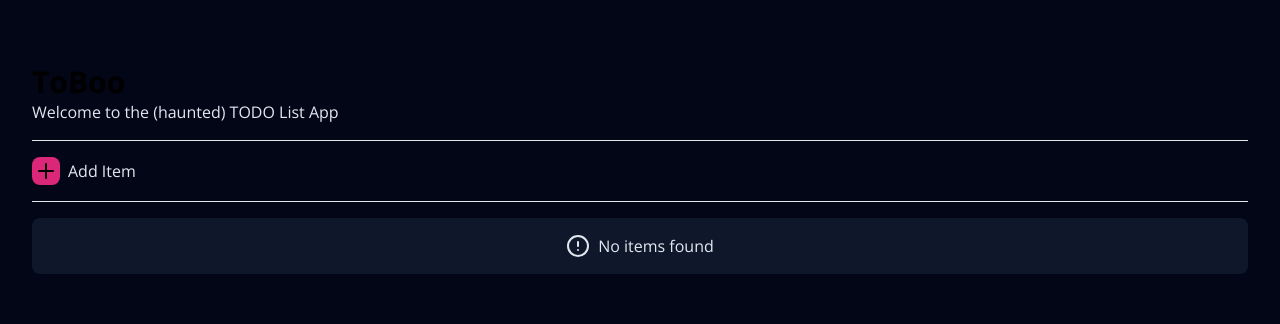
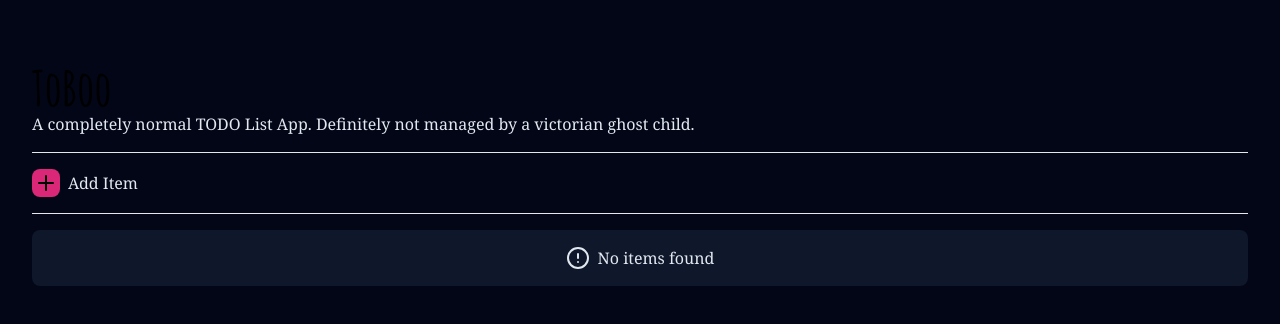
Before and after one commit to pawap90/haunted-todo-list, a React (Vite) app: page / in a window 1280 px wide. Shown: the top 324 px of the page. Built offline with nearby package versions, Linux system fonts and the light colour scheme.

Commit message:
update fonts

```diff
--- a/src/App.tsx
+++ b/src/App.tsx
@@ -11,8 +11,8 @@ function App() {
     <div className='container space-y-4 mx-auto mt-16'>
 
       <header>
-        <h1 className='text-3xl font-bold'>ToBoo</h1>
-        <h3 className='text-slate-200'>Welcome to the (haunted) TODO List App</h3>
+        <h1 className='text-5xl font-bold font-display'>ToBoo</h1>
+        <h2 className='text-slate-200'>A completely normal TODO List App. Definitely not managed by a victorian ghost child.</h2>
       </header>
 
       <Separator></Separator>
--- a/src/components/ListTodoItems.tsx
+++ b/src/components/ListTodoItems.tsx
@@ -15,7 +15,7 @@ const ListTodoItems: React.FC<ListTodoItemsProps> = ({ items }) => {
     }
     return (
         <div className="flex flex-col space-y-2">
-            <h2 className="text-xl font-bold text-slate-100">Items</h2>
+            <h2 className="text-3xl font-bold font-display text-slate-100">Items</h2>
             <ul className=" flex flex-col space-y-2">
                 {items.map((item) => (
                     <li key={item.id} className="bg-slate-900 flex space-x-4 rounded-lg p-4">
--- a/src/index.css
+++ b/src/index.css
@@ -1,4 +1,5 @@
-@import url('https://fonts.googleapis.com/css2?family=Open+Sans:ital,wght@0,300..800;1,300..800&display=swap');
+@import url('https://fonts.googleapis.com/css2?family=Amatic+SC:wght@400;700&family=Noto+Serif:ital,wght@0,100..900;1,100..900&display=swap');
+@import url('https://fonts.googleapis.com/css2?family=Amatic+SC:wght@400;700&display=swap');
 @tailwind base;
 @tailwind components;
 @tailwind utilities;
--- a/tailwind.config.js
+++ b/tailwind.config.js
@@ -12,7 +12,8 @@ export default {
     },
     extend: {
       fontFamily: {
-        'sans': ['"Open Sans"', ...defaultTheme.fontFamily.sans],
+        'sans': ['"Noto Serif"', ...defaultTheme.fontFamily.sans],
+        'display': ['"Amatic SC"']
       }
     },
   },
```
